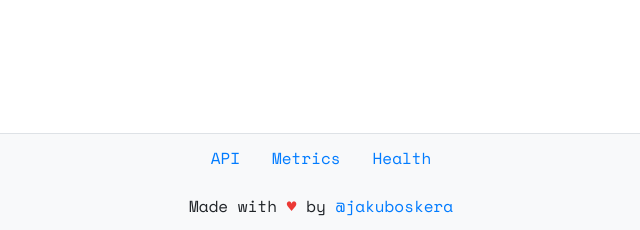
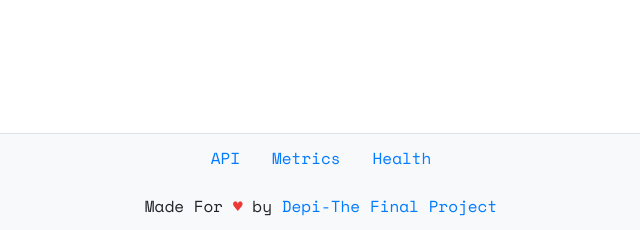
Before and after one commit to amira-abbas/final-guestbook, a Flask app: page /entries/ in a window 1280 px wide. Shown: the part 570-800 px from the top of the page, without its empty margins (319-959 px from the left). Run offline with Flask 2, Linux system fonts and the light colour scheme; data that the repository does not hold is empty; some libraries are stand-ins or nearby versions; some web fonts are replaced.

Commit message:
Update base.html

```diff
--- a/app/templates/base.html
+++ b/app/templates/base.html
@@ -49,8 +49,8 @@
             <a href="/health" class="nav-item nav-link">Health</a>
         </nav>
         <div class="footer-copyright text-center py-3 bg-light">
-            Made with <span style="color:#ec3935;">&#9829;</span> by
-            <a href="https://github.com/jakuboskera" target="_blank" rel="noopener noreferrer">@jakuboskera</a>
+            Made For <span style="color:#ec3935;">&#9829;</span> by
+            <a href="https://github.com/jakuboskera" target="_blank" rel="noopener noreferrer">Depi-The Final Project</a>
         </div>
     </footer>
     <script src="{{ url_for('static', filename='js/jquery-3.5.1.slim.min.js') }}"></script>
```
